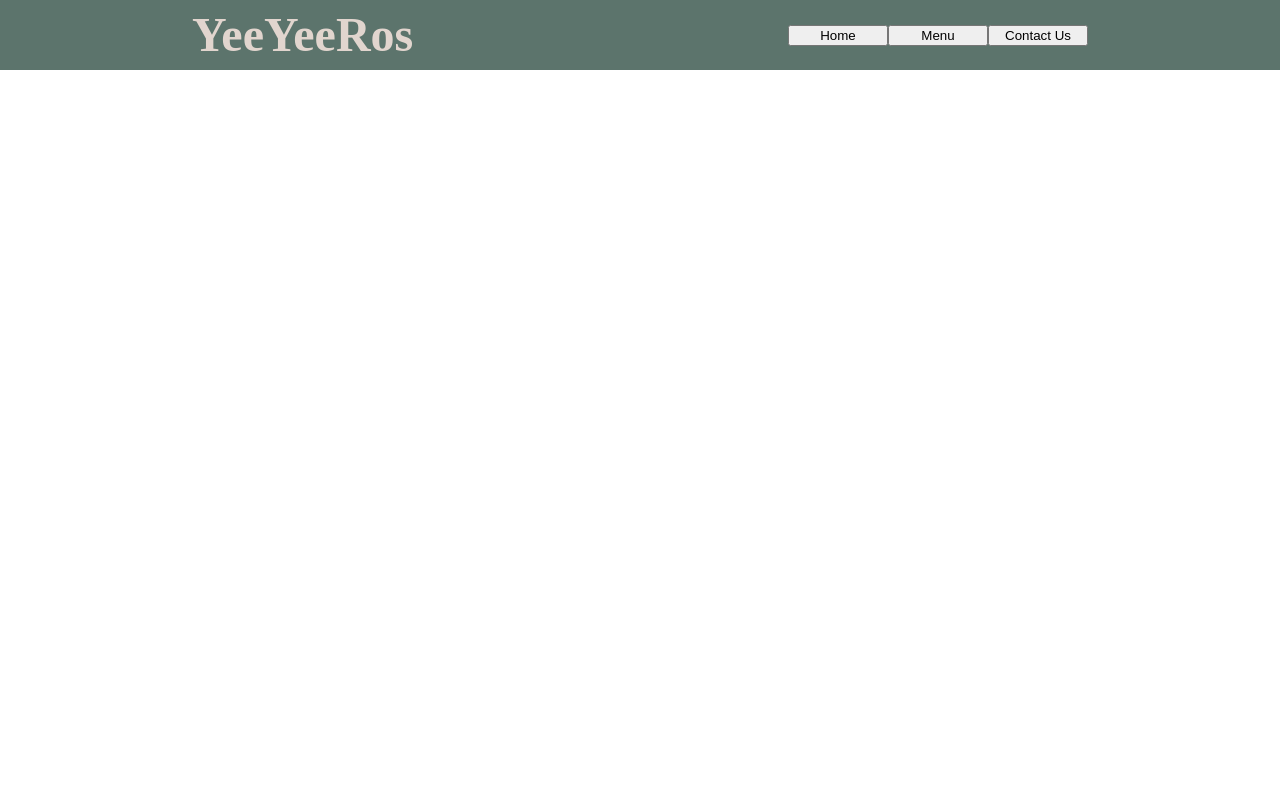
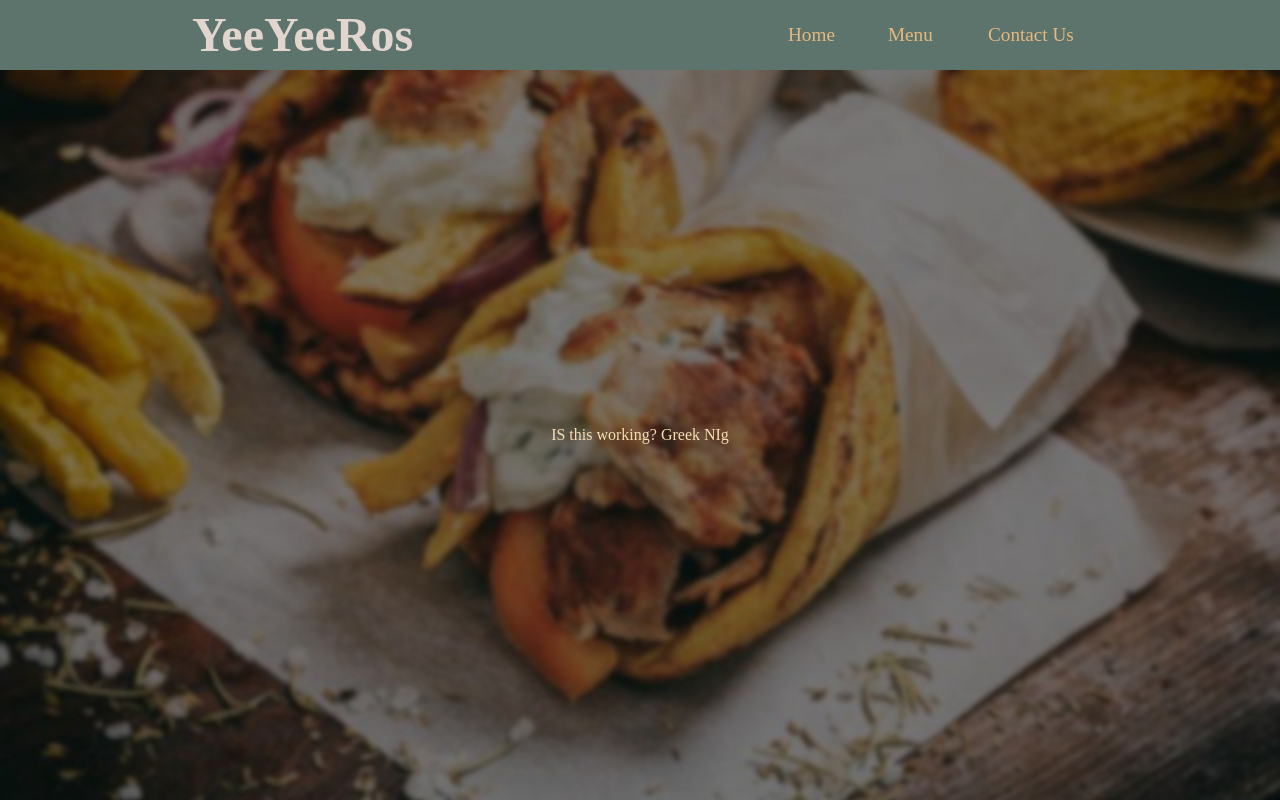
Before and after one commit to mikeanes/restaurant-webpack, a website built with webpack: page dist/index.html in a window 1280 px wide. Built offline with nearby package versions, Linux system fonts and the light colour scheme; a web font is replaced by a local one.

Commit message:
gave up and added filter directly to image as body

```diff
--- a/src/index.js
+++ b/src/index.js
@@ -1,3 +1,5 @@
 import load from "./load";
+import loadHome from "./modules/home";
 
 load();
+loadHome();
--- a/src/load.js
+++ b/src/load.js
@@ -14,6 +14,9 @@ title.classList.add('title');
 const navButtons = document.createElement('div');
 navButtons.classList.add('navButtonContainer');
 
+const mainContent = document.createElement('div');
+mainContent.classList.add('mainContent');
+
 const homeBtn = document.createElement('button');
 homeBtn.id = 'homeBtn';
 homeBtn.innerHTML = 'Home';
@@ -27,6 +30,7 @@ contactBtn.id = 'contactBtn';
 contactBtn.innerHTML = 'Contact Us';
 
 content.appendChild(navbar);
+content.appendChild(mainContent);
 navbar.appendChild(title);
 navbar.appendChild(navButtons);
 navButtons.appendChild(homeBtn);
--- a/src/modules/home.js
+++ b/src/modules/home.js
@@ -0,0 +1,13 @@
+function loadHome(){
+    const mainContent = document.querySelector('.mainContent');
+
+    const currentContent = document.createElement('div');
+    currentContent.classList.add('currentContent');
+    currentContent.innerText = 'IS this working? Greek NIg';
+
+    mainContent.appendChild(currentContent);
+
+
+}
+
+export default loadHome;
--- a/src/styles.css
+++ b/src/styles.css
@@ -16,12 +16,29 @@ input,select{vertical-align:middle}
 
 body{
     font-family: 'Ysabeau Office', serif;
+    background: url('./assets/gyroBackground.jpg');
+    background-attachment: fixed;
+    background-size: cover;
+    background-position: center;
 }
 .container{
     height: 100vh;
     display: grid;
     grid-template-rows: 70px 1fr;
 }
+
+.mainContent{
+
+
+    display: grid;
+    place-items: center;
+}
+
+.currentContent{
+    z-index: 1;
+    color: wheat;
+}
+
 
 .navbar{
     color: #e1d5ce;
@@ -42,3 +59,17 @@ body{
     grid-template-columns: repeat(3, 100px);
     justify-content: right;
 }
+
+.navButtonContainer>button{
+    display: grid;
+    justify-content: left;
+    border: none;
+    margin: 0;
+    padding: 0;
+    background: none;
+    color: #e6b87e;
+    /*wheat color when not selected*/
+    font: inherit;
+    font-size: 1.2rem;
+    cursor: pointer;
+}
--- a/webpack.config.js
+++ b/webpack.config.js
@@ -12,6 +12,10 @@ module.exports = {
             test: /\.css$/i,
             use: ['style-loader', 'css-loader'],
         },
+        {
+          test: /\.(png|svg|jpg|jpeg|gif)$/i,
+          type: 'asset/resource',
+        },
     ],
   },
 };
```
Also changed, not shown: dist/ce30dae655d2928900bb.jpeg (renamed from src/assets/gryoBackground.jpeg), dist/f65857e69dab7659371c.jpg (added), dist/main.js, src/assets/gyroBackground.jpg (added).
